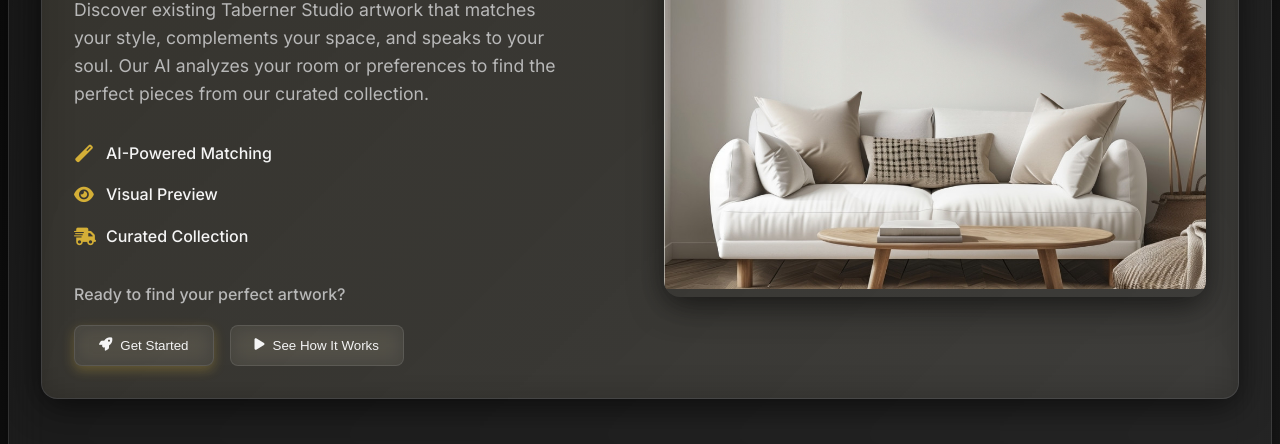
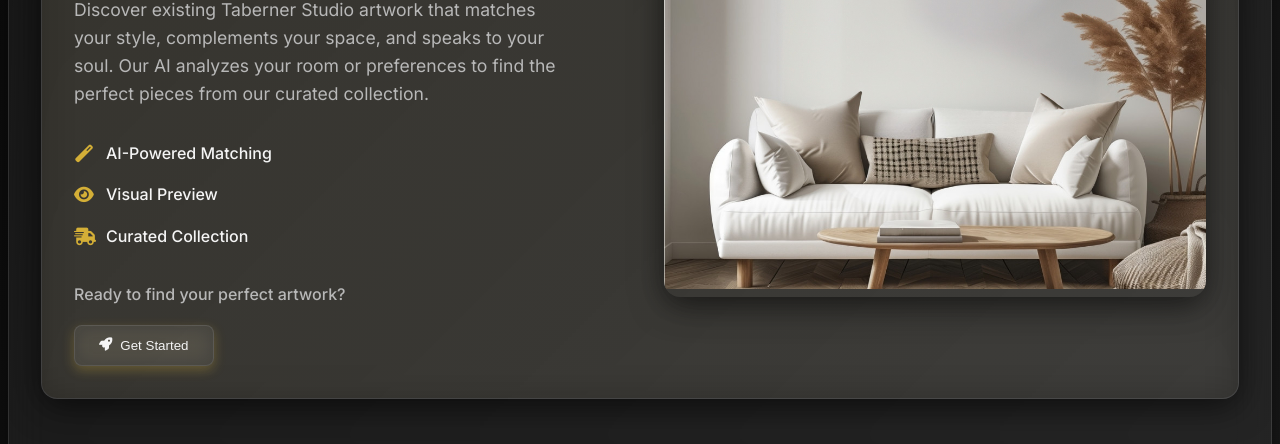
Before and after one commit to atabernermiller/taberner_studio_app, a website: page frontend/index.html in a window 1280 px wide. Shown: the part 327-771 px from the top of the page. Drawn offline with nearby package versions, Linux system fonts and the light colour scheme.

Commit message:
Remove 'See How It Works' button from landing page - Removed secondary button from hero section - Cleaned up unused showDemo function from JavaScript - Simplified CTA to focus on primary 'Get Started' action

```diff
--- a/frontend/index.html
+++ b/frontend/index.html
@@ -74,10 +74,6 @@
                                 <button class="button primary-button" onclick="scrollToOptions()">
                                     <i class="fas fa-rocket"></i>
                                     Get Started
-                                </button>
-                                <button class="button secondary-button" onclick="showDemo()">
-                                    <i class="fas fa-play"></i>
-                                    See How It Works
                                 </button>
                             </div>
                         </div>
--- a/frontend/script.js
+++ b/frontend/script.js
@@ -6,12 +6,6 @@ function scrollToOptions() {
     document.getElementById('options-section').scrollIntoView({
         behavior: 'smooth'
     });
-}
-
-// Demo functionality
-function showDemo() {
-    // For now, just scroll to options
-    scrollToOptions();
 }
 
 // Enhanced loading states
```
